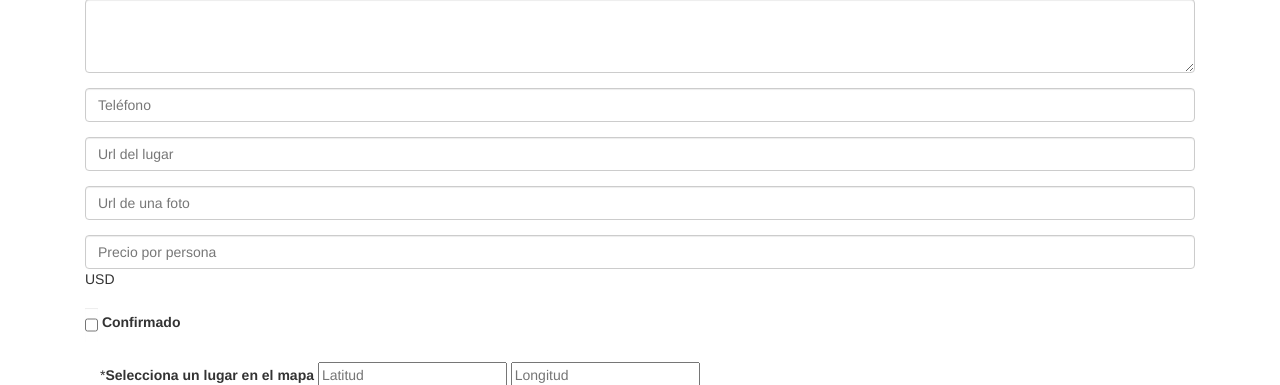
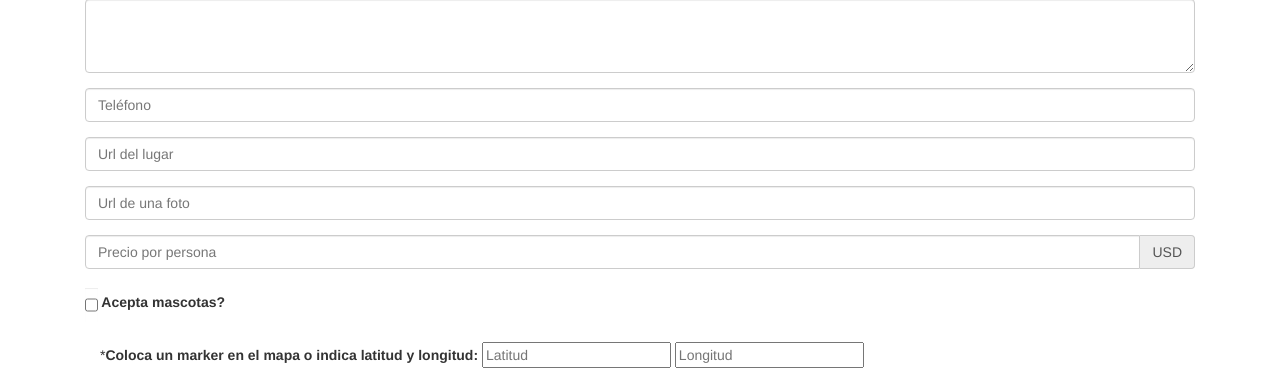
Before and after one commit to juanpabloprado/hackathon-campcun-api, a PHP site: the page made by views/places/add.php in a window 1280 px wide. Shown: the part 274-659 px from the top of the page. Run offline with PHP 8.4, Linux system fonts and the light colour scheme; the template is opened without the code that fills it, so the values that code supplies are empty; some libraries are stand-ins or nearby versions.

Commit message:
algunos fixes

```diff
--- a/views/places/add.php
+++ b/views/places/add.php
@@ -39,18 +39,21 @@
             <img width="200px" height="200px" src="" />
         </div>
         <div class="form-group col-sm-12">
-            <input type="number" name="price_per_person" class="form-control" placeholder="Precio por persona" /> USD
+            <div class="input-group">
+                <input type="number" class="form-control" name="price_per_person" id="exampleInputAmount" placeholder="Precio por persona">
+                <div class="input-group-addon">USD</div>
+            </div>
         </div>
         <div class="form-group col-sm-12">
             <label class="form-inline">
             <input class="form-control" type="checkbox" name="pets" />
-             Confirmado
+              Acepta mascotas?
             </label>
         </div>
         <hr />
         <div class="form-group col-sm-12">
             <div class="col-sm-12">
-                *<label class="text-left">Selecciona un lugar en el mapa</label>
+                *<label class="text-left">Coloca un marker en el mapa o indica latitud y longitud:</label>
                 <input id="latitud" type="text" name="latitude" placeholder="Latitud" />
                 <input id="longitud" type="text" name="longitude" placeholder="Longitud"  />
             </div>
```
